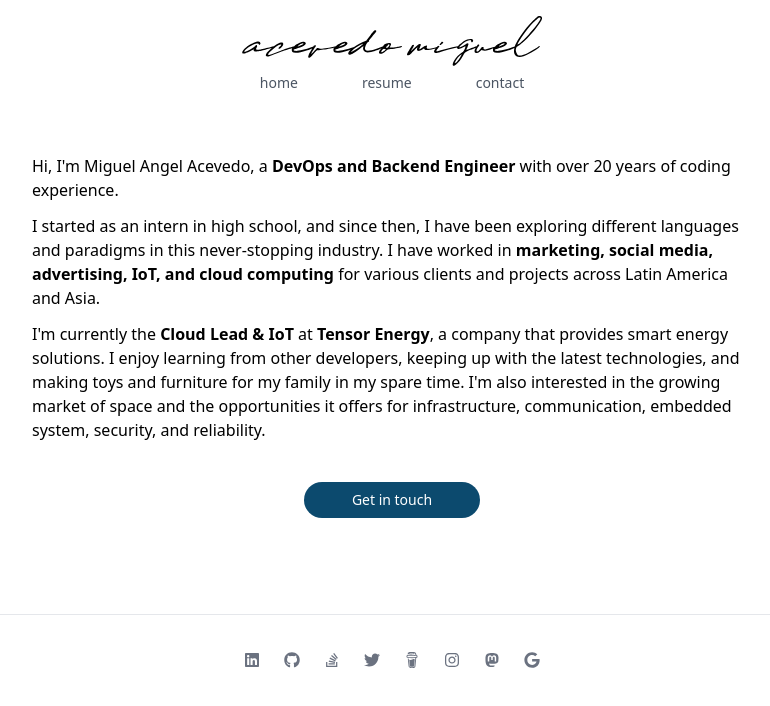
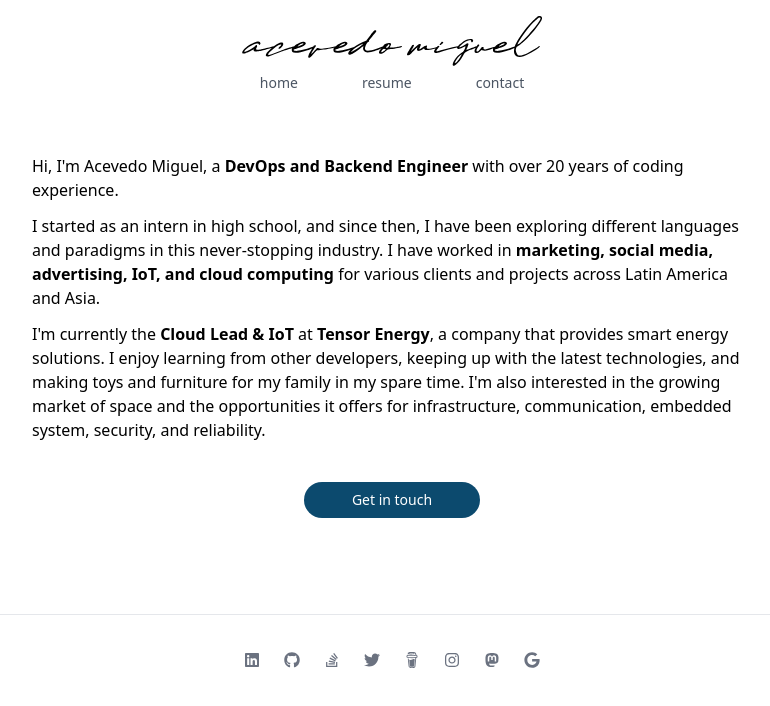
Before and after one commit to acevedomiguel/acevedomiguel.com, a Next.js app: page / in a window 1280 px wide. Shown: the top 706 px of the page, without its empty margins (248-1018 px from the left). Built offline with nearby package versions, Linux system fonts and the light colour scheme; a web font is replaced by a local one.

Commit message:
fix name

```diff
--- a/pages/index.tsx
+++ b/pages/index.tsx
@@ -16,7 +16,7 @@ export default function Index() {
                         <div className=''>
                             <div className="p-6 items-center justify-center">
                                 <div className='mb-6'>
-                                <p className='mb-3' >Hi, I&apos;m Miguel Angel Acevedo, a <strong>DevOps and Backend Engineer</strong> with over 20 years of coding experience.</p>
+                                <p className='mb-3' >Hi, I&apos;m Acevedo Miguel, a <strong>DevOps and Backend Engineer</strong> with over 20 years of coding experience.</p>
                                 <p className='mb-3'>I started as an intern in high school, and since then, I have been exploring different languages and paradigms in this never-stopping industry. I have worked in <strong>marketing, social media, advertising, IoT, and cloud computing</strong> for various clients and projects across Latin America and Asia. </p>
                                 <p>I&apos;m currently the <strong>Cloud Lead & IoT</strong> at <strong>Tensor Energy</strong>, a company that provides smart energy solutions. I enjoy learning from other developers, keeping up with the latest technologies, and making toys and furniture for my family in my spare time. I&apos;m also interested in the growing market of space and the opportunities it offers for infrastructure, communication, embedded system, security, and reliability.</p>
                                 </div>
```
